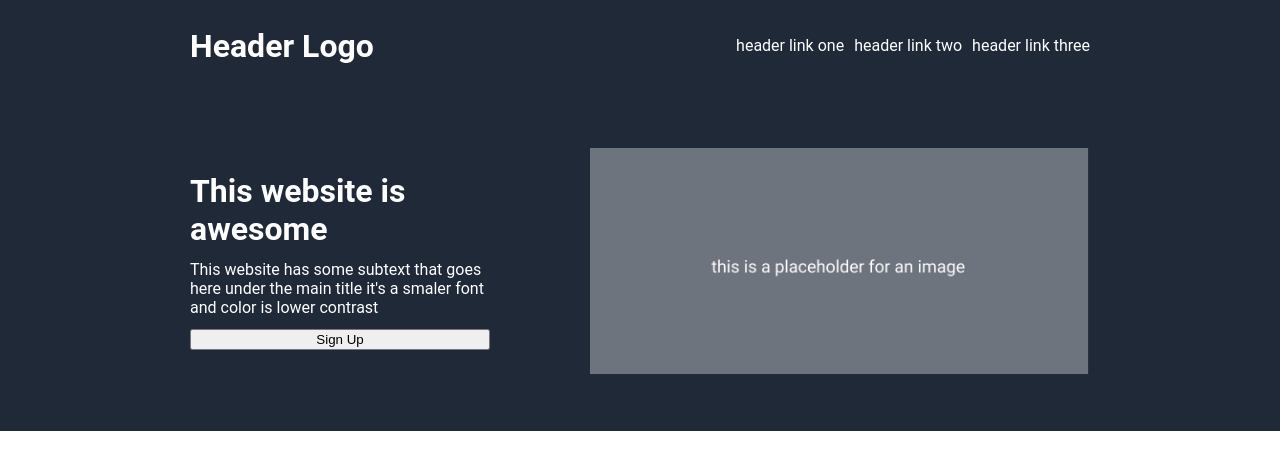
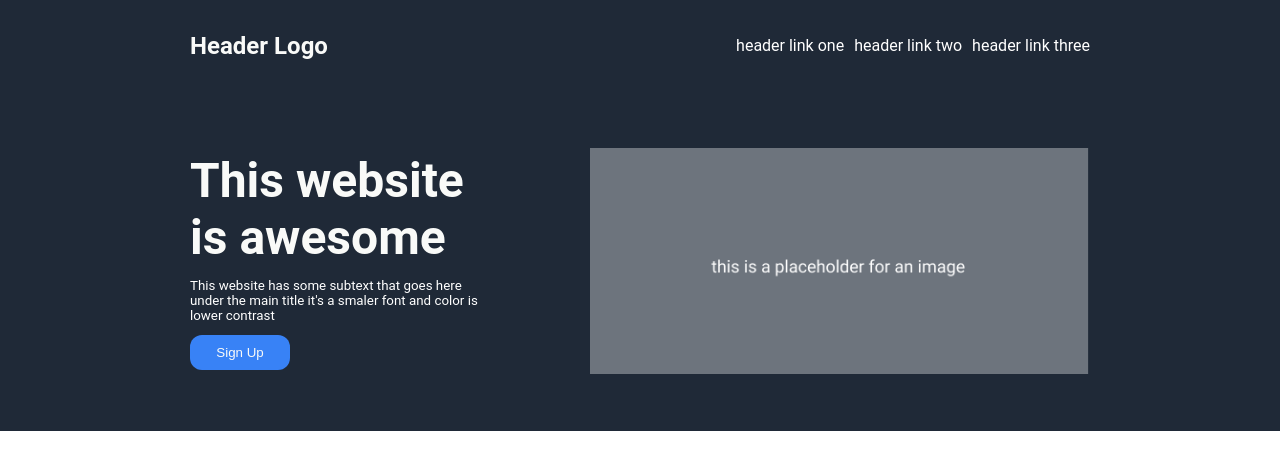
Before and after one commit to snune070/Project-Landing-Page, a plain HTML site: page index.html in a window 1280 px wide. Drawn offline with Linux system fonts and the light colour scheme.

Commit message:
Styled header info

```diff
--- a/styles.css
+++ b/styles.css
@@ -66,7 +66,31 @@ img{
     max-height: 300px;
 }
 
-h1{
+#logo{
     margin: 0;
     padding: 0;
+    font-size: 24px;
+    color: #F9FAF8;
 }
+
+.info h1{
+    margin: 0;
+    padding: 0;
+    font-size: 48px;
+    font-weight: extra-bold;
+    color: #F9FAF8;
+}
+
+p1{
+    font-size: smaller;
+}
+
+button {
+    padding: 10px 12px;
+    width: 100px;
+    border: none;
+    border-radius: 12px 12px;
+    text-align: center;
+    background-color: #3882F6;
+    color: #F9FAF8;
+}
```
